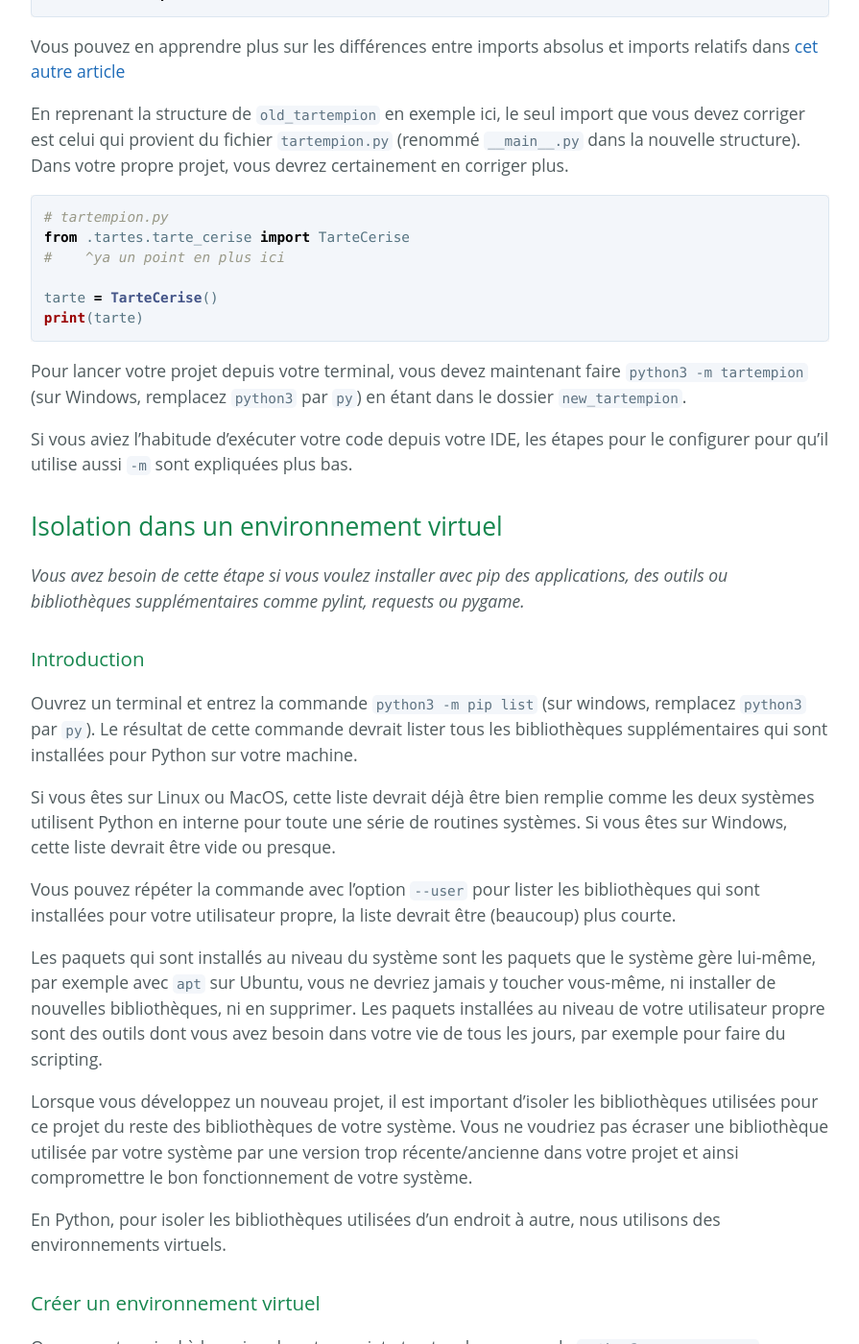
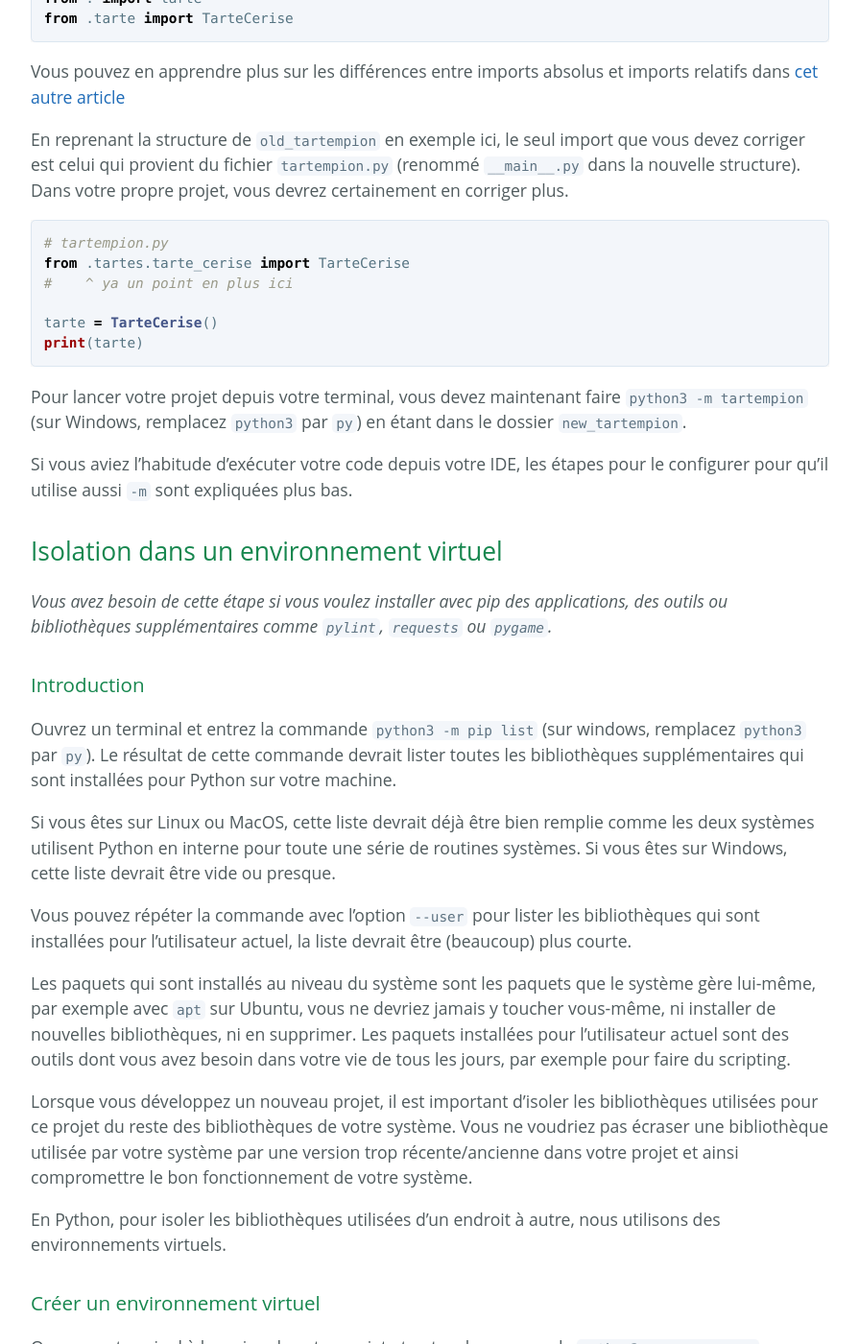
Before and after one commit to NotANameServer/Not-a-Hub, a Jekyll site: the page built from langages/python/comment-structurer-un-projet-python.md, in a window 1280 px wide and 1400 px high, scrolled down 6315 px. Shown: the whole window at 96% size, without its empty margins (192-1087 px from the left). Built offline with Jekyll 4.4.1, drawn with Linux system fonts in a browser that asks for light colours; our own code applies the rules of GitHub Pages for plain Markdown files; the repository's description, which GitHub fills in, is left out; some of the changed text lies outside the part shown.

Commit message:
fix: spelling of comment-structurer-un-projet-python.md
Consistent use of *package* and *module* terminology

````diff
--- a/langages/python/comment-structurer-un-projet-python.md
+++ b/langages/python/comment-structurer-un-projet-python.md
@@ -76,21 +76,21 @@
 
 ### Lancement du projet
 
-Pour vérifier que cette structure minimale fonctionne correctement, vous pouvez écrire ceci dans le fichier `__init__.py`:
+Pour vérifier que cette structure minimale fonctionne correctement, vous pouvez écrire ceci dans le fichier `__init__.py` :
 
     print("Dans __init__.py")
     print("  file:", __file__)
     print("  name:", __name__)
     print("  package:", __package__)
 
-et ceci dans le fichier `__main__.py`:
+et ceci dans le fichier `__main__.py` :
 
     print("Dans __main__.py")
     print("  file:", __file__)
     print("  name:", __name__)
     print("  package:", __package__)
 
-Ouvrez alors un terminal à la *racine du projet* (le premier dossier `tartempion`) et exécutez la commande suivante pour constater qu'il est possible d'*importer* votre projet comme une *bibliothèque de fonctions* (sur windows, remplacez `python3` par `py`):
+Ouvrez alors un terminal à la *racine du projet* (le premier dossier `tartempion`) et exécutez la commande suivante pour constater qu'il est possible d'*importer* votre projet comme une *bibliothèque de fonctions* (sur windows, remplacez `python3` par `py`) :
 
     python3 -c "import tartempion"
 
@@ -101,11 +101,11 @@
       name: tartempion
       package: tartempion
 
-Exécutez ensuite la commande suivante pour constater qu'il est possible d'*exécuter* votre projet comme un *programme* (sur windows, remplacez `python3` par `py`):
+Exécutez ensuite la commande suivante pour constater qu'il est possible d'*exécuter* votre projet comme un *programme* (sur windows, remplacez `python3` par `py`) :
 
     python3 -m tartempion
 
-La commande va charger le module dans un interpréteur python et l'exécuter. Le résultat de cette commande devrait être:
+La commande va charger le module dans un interpréteur python et l'exécuter. Le résultat de cette commande devrait être :
 
     Dans __init__.py
       file: __init__.py
@@ -200,7 +200,7 @@
 from tartes.tarte_cerise import TarteCerise
 ```
 
-Exemple d'imports relatifs (commencent par un point):
+Exemple d'imports relatifs (commencent par un point) :
 
 ```py
 from . import tarte
@@ -214,7 +214,7 @@
 ```py
 # tartempion.py
 from .tartes.tarte_cerise import TarteCerise
-#    ^ya un point en plus ici
+#    ^ ya un point en plus ici
 
 tarte = TarteCerise()
 print(tarte)
@@ -226,17 +226,17 @@
 
 ## Isolation dans un environnement virtuel
 
-*Vous avez besoin de cette étape si vous voulez installer avec pip des applications, des outils ou bibliothèques supplémentaires comme pylint, requests ou pygame.*
+*Vous avez besoin de cette étape si vous voulez installer avec pip des applications, des outils ou bibliothèques supplémentaires comme `pylint`, `requests` ou `pygame`.*
 
 ### Introduction
 
-Ouvrez un terminal et entrez la commande `python3 -m pip list` (sur windows, remplacez `python3` par `py`). Le résultat de cette commande devrait lister tous les bibliothèques supplémentaires qui sont installées pour Python sur votre machine.
+Ouvrez un terminal et entrez la commande `python3 -m pip list` (sur windows, remplacez `python3` par `py`). Le résultat de cette commande devrait lister toutes les bibliothèques supplémentaires qui sont installées pour Python sur votre machine.
 
 Si vous êtes sur Linux ou MacOS, cette liste devrait déjà être bien remplie comme les deux systèmes utilisent Python en interne pour toute une série de routines systèmes. Si vous êtes sur Windows, cette liste devrait être vide ou presque.
 
-Vous pouvez répéter la commande avec l'option `--user` pour lister les bibliothèques qui sont installées pour votre utilisateur propre, la liste devrait être (beaucoup) plus courte.
+Vous pouvez répéter la commande avec l'option `--user` pour lister les bibliothèques qui sont installées pour l'utilisateur actuel, la liste devrait être (beaucoup) plus courte.
 
-Les paquets qui sont installés au niveau du système sont les paquets que le système gère lui-même, par exemple avec `apt` sur Ubuntu, vous ne devriez jamais y toucher vous-même, ni installer de nouvelles bibliothèques, ni en supprimer. Les paquets installées au niveau de votre utilisateur propre sont des outils dont vous avez besoin dans votre vie de tous les jours, par exemple pour faire du scripting.
+Les paquets qui sont installés au niveau du système sont les paquets que le système gère lui-même, par exemple avec `apt` sur Ubuntu, vous ne devriez jamais y toucher vous-même, ni installer de nouvelles bibliothèques, ni en supprimer. Les paquets installées pour l'utilisateur actuel sont des outils dont vous avez besoin dans votre vie de tous les jours, par exemple pour faire du scripting.
 
 Lorsque vous développez un nouveau projet, il est important d'isoler les bibliothèques utilisées pour ce projet du reste des bibliothèques de votre système. Vous ne voudriez pas écraser une bibliothèque utilisée par votre système par une version trop récente/ancienne dans votre projet et ainsi compromettre le bon fonctionnement de votre système.
 
@@ -248,7 +248,7 @@
 
 Une fois l'environnement créé, vous pouvez vérifier qu'il fonctionne bien en ouvrant l'interpréteur Python lié à ce nouvel environnement. Sur MacOS/Linux, vous pouvez exécuter la commande `./.venv/bin/python` dans votre terminal, sur Windows vous pouvez faire `.\.venv\Scripts\python`, dans les deux cas l'exécution de cette commande devrait ouvrir l'interpréteur que vous pouvez fermer en appelant la fonction `exit()`.
 
-Vous pouvez aussi lister les modules supplémentaires qui sont installés dans cet environnement virtuel en faisant `./.venv/bin/pip list` (`.\.venv\Scripts\` sur Windows), vous devriez constater que seul `pip` (et peut-être aussi `setuptools`) est installé malgré la possible présence de nombreux autres paquets installés sur votre système.
+Vous pouvez aussi lister les modules supplémentaires qui sont installés dans cet environnement virtuel en faisant `./.venv/bin/pip list` (`.\.venv\Scripts\` sur Windows), vous devriez constater que seul `pip` (et peut-être aussi `setuptools`) est installé, malgré la possible présence de nombreux autres paquets installés sur votre système.
 
 ### Utiliser un environnement virtuel
 
@@ -282,7 +282,7 @@
 
 *Vous avez besoin de cette étape lorsque vous comptez vérifier le fonctionnement de votre application à l'aide de tests automatiques.*
 
-Ouvrez un terminal à la racine de votre projet et créez un nouveau dossier `tests`, dans ce dossier créez deux fichiers: `__init__.py` et `test_tartempion.py`. La structure de votre projet devrait donc ressembler à ceci:
+Ouvrez un terminal à la racine de votre projet et créez un nouveau dossier `tests`, dans ce dossier créez deux fichiers: `__init__.py` et `test_tartempion.py`. La structure de votre projet devrait donc ressembler à ceci :
 
     tartempion/
       tartempion/
@@ -294,7 +294,7 @@
       LICENSE.txt
       README.md
 
-Vous pouvez laisser le fichier `__init__.py` vide, il sert uniquement à indiquer que le dossier est un package pour python. À l'intérieur du fichier `test_tartempion.py` vous pouvez écrire ceci:
+Vous pouvez laisser le fichier `__init__.py` vide, il sert uniquement à indiquer que le dossier est un *package* pour python. À l'intérieur du fichier `test_tartempion.py` vous pouvez écrire ceci :
 
     import unittest
     import tartempion
@@ -311,7 +311,7 @@
 
     OK
 
-Chaque `.` sur la première ligne représente un test qui est passé, les tests échoués apparaissent avec un `!`. Vous pouvez aussi utiliser l'option `-v` si vous voulez plutôt énumérer le nom de tests un à un:
+Chaque `.` sur la première ligne représente un test qui est passé, les tests échoués apparaissent avec un `!`. Vous pouvez aussi utiliser l'option `-v` si vous voulez plutôt énumérer le nom de tests un à un :
 
     test_tartempion (tests.test_tartempion.TestTartempion) ... ok
 
@@ -338,7 +338,7 @@
 
 ### Déclaration du projet
 
-Une fois les dépendances installées, vous pouvez définir les méta-données relatives à votre projet dans un nouveau fichier `pyproject.toml` que vous créez à la racine de votre projet. Nous vous proposons le fichier suivant à titre d'exemple:
+Une fois les dépendances installées, vous pouvez définir les méta-données relatives à votre projet dans un nouveau fichier `pyproject.toml` que vous créez à la racine de votre projet. Nous vous proposons le fichier suivant, à titre d'exemple :
 
     [project]
     name = "tartempion_NaN"
@@ -386,7 +386,7 @@
     * Building wheel...
     Successfully built tartempion-0.0.1.tar.gz and tartempion-0.0.1-py3-none-any.whl
 
-Le programme aura créé plusieurs fichiers et dossiers à la racine de votre projet, parmi ces dossiers un dossier `dist/` qui contient les deux archives créées: `tartempion-0.0.1.tar.gz` (`.zip` sur Windows) et `tartempion-0.0.1-py3-none-any.whl`.
+Le programme aura créé plusieurs fichiers et dossiers à la racine de votre projet, parmi ces dossiers un dossier `dist/` qui contient les deux archives créées : `tartempion-0.0.1.tar.gz` (`.zip` sur Windows) et `tartempion-0.0.1-py3-none-any.whl`.
 
 La première archive au format `.tar.gz` ou `.zip` est une *distribution source*, elle est principalement à destination des développeurs. La seconde archive au format `.whl` est une *distribution wheel* (sur roulette), elle est principalement à destination des utilisateurs.
 
````
Also changed, not shown: other parts of langages/python/comment-structurer-un-projet-python.md (+20 -20 lines).
